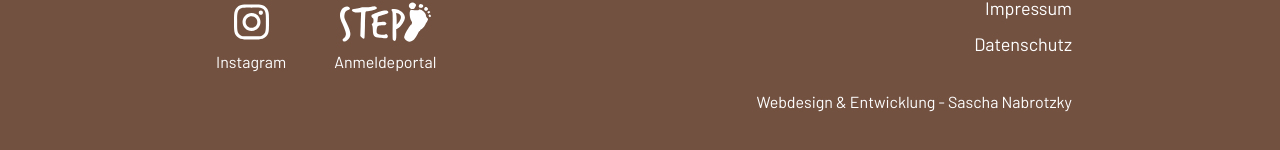
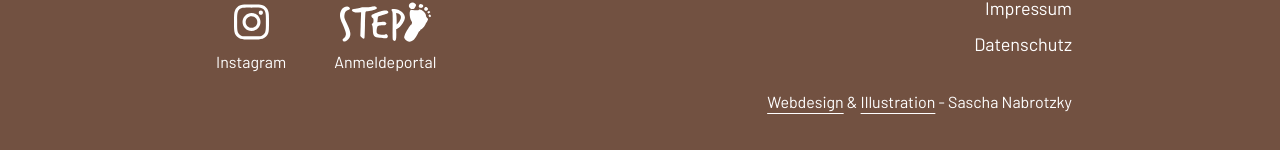
Before and after one commit to sascha-nabrotzky/waldschnecken_2025, a React (Vite) app: page / in a window 1280 px wide. Shown: the part 3668-3818 px from the top of the page. Built offline with nearby package versions, Linux system fonts and the light colour scheme.

Commit message:
underline footer links

```diff
--- a/src/components/Footer.tsx
+++ b/src/components/Footer.tsx
@@ -53,11 +53,22 @@ const Footer: React.FC = () => {
                             href="https://sascha-nabrotzky.de"
                             target="_blank"
                             rel="noreferrer noopener"
-                            className="transition-opacity duration-300 hover:opacity-50"
-                            aria-label="Sascha Nabrotzky - Webdesign & Entwicklung"
+                            className="underline underline-offset-5 transition-opacity duration-300 hover:opacity-50"
+                            aria-label="Sascha Nabrotzky - Webdesign & Illustration"
                         >
-                            Webdesign & Entwicklung - Sascha Nabrotzky
+                            Webdesign
                         </a>
+                        <span> & </span>
+                        <a
+                            href="https://sascha-nabrotzky.de"
+                            target="_blank"
+                            rel="noreferrer noopener"
+                            className="underline underline-offset-5 transition-opacity duration-300 hover:opacity-50"
+                            aria-label="Sascha Nabrotzky - Webdesign & Illustration"
+                        >
+                            Illustration
+                        </a>
+                        <span> - Sascha Nabrotzky</span>
                     </div>
                 </nav>
             </footer>
```
